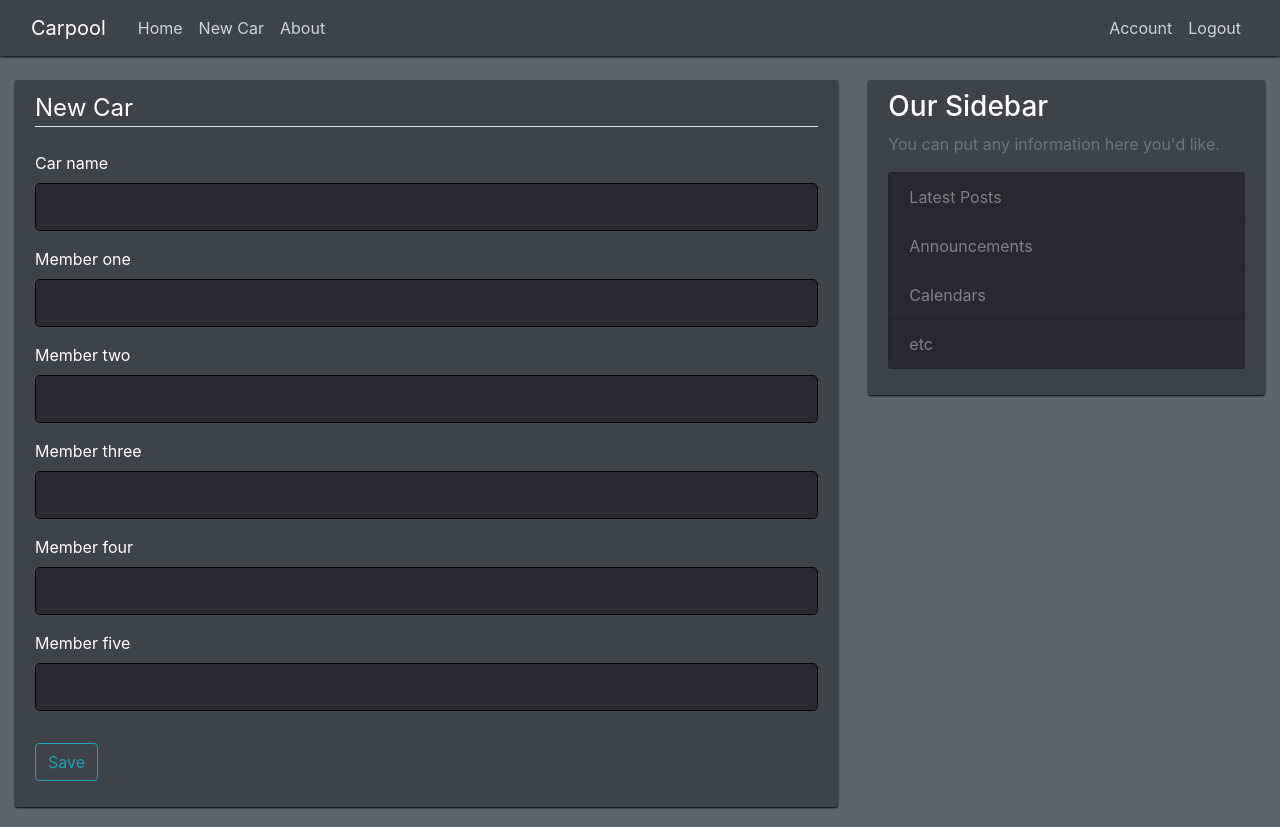
After one commit to pokpe/carpool, a Flask app: page /car/new in a window 1280 px wide. The commit adds this page. Run offline with Flask 2, Linux system fonts and the light colour scheme; the visitor is signed in with stand-in values (Sample User, id 1); some libraries are stand-ins or nearby versions.

Commit message:
Done with adding user to car

```diff
--- a/carpool/__init__.py
+++ b/carpool/__init__.py
@@ -26,10 +26,12 @@
     from carpool.main.routes import main
     from carpool.users.routes import users
     from carpool.posts.routes import posts
+    from carpool.cars.routes import cars
     from carpool.errors.handlers import errors
     app.register_blueprint(main)
     app.register_blueprint(users)
     app.register_blueprint(posts)
+    app.register_blueprint(cars)
     app.register_blueprint(errors)
 
     return app
--- a/carpool/cars/forms.py
+++ b/carpool/cars/forms.py
@@ -1,8 +1,32 @@
 from flask_wtf import FlaskForm
 from wtforms import StringField, SubmitField, TextAreaField
-from wtforms.validators import DataRequired
+from wtforms.validators import DataRequired, Email, Length, Optional, ValidationError
+from carpool.models import User
 
 class CarForm(FlaskForm):
-    title = StringField('Car name', validators=[DataRequired()])
-    content = TextAreaField('Members', validators=[DataRequired()])
-    submit = SubmitField('Create')
+    car_name = StringField('Car name', validators=[DataRequired(), Length(min=2, max=20)])
+
+    member_one = StringField('Member one',validators=[DataRequired(), Email(), Optional()])
+    member_two = StringField('Member two', validators=[Email(), Optional()])
+    member_three = StringField('Member three', validators=[Email(), Optional()])
+    member_four = StringField('Member four', validators=[Email(), Optional()])
+    member_five = StringField('Member five', validators=[Email(), Optional()])
+
+    submit = SubmitField('Save')
+
+    def validate(self):
+        if not FlaskForm.validate(self):
+            return False
+        seen = set()
+        for field in [self.member_one, self.member_two, self.member_three, self.member_four, self.member_five]:
+            if field.data:
+                if field.data in seen:
+                    field.errors.append('That email already exists in this car')
+                    return False
+                else:
+                    seen.add(field.data)
+                    user = User.query.filter_by(email=field.data).first()
+                    if not user:
+                        field.errors.append('Account with that email dsnt exist')
+                        return False
+        return True
--- a/carpool/cars/routes.py
+++ b/carpool/cars/routes.py
@@ -2,7 +2,7 @@
                    redirect, request, abort, Blueprint)
 from flask_login import current_user, login_required
 from carpool import db
-from carpool.models import Car
+from carpool.models import Car, User
 from carpool.cars.forms import CarForm
 
 cars = Blueprint('cars', __name__)
@@ -17,9 +17,93 @@
 def new_car():
     form = CarForm()
     if form.validate_on_submit():
-        car = Car(title=form.title.data, content=form.content.data, author=current_user)
+
+        user_one = User.query.filter_by(email=form.member_one.data).first()
+        user_two = User.query.filter_by(email=form.member_two.data).first()
+        user_three = User.query.filter_by(email=form.member_three.data).first()
+        user_four = User.query.filter_by(email=form.member_four.data).first()
+        user_five = User.query.filter_by(email=form.member_five.data).first()
+
+        cars.member_one = user_one.id if user_one else ""
+        cars.member_two = user_two.id if user_two else ""
+        cars.member_three = user_three.id if user_three else ""
+        cars.member_four = user_four.id if user_four else ""
+        cars.member_five = user_five.id if user_five else ""
+
+        car = Car(car_name=form.car_name.data,
+                  member_one=cars.member_one,
+                  member_two=cars.member_two,
+                  member_three=cars.member_three,
+                  member_four=cars.member_four,
+                  member_five=cars.member_five)
         db.session.add(car)
         db.session.commit()
         flash('New car has been created!', 'success')
         return redirect(url_for('main.home'))
     return render_template('create_car.html', title='New Car', form=form, legend='New Car')
+
+@cars.route("/car/<int:car_id>/update", methods=["GET", "POST"])
+@login_required
+def update_car(car_id):
+    cars = Car.query.get_or_404(car_id)
+
+    if current_user.id != cars.member_one \
+    and current_user.id != cars.member_two \
+    and current_user.id != cars.member_three \
+    and current_user.id != cars.member_four \
+    and current_user.id != cars.member_five:
+        abort(403)
+
+    form = CarForm()
+
+    if form.validate_on_submit():
+        cars.car_name = form.car_name.data
+
+        user_one = User.query.filter_by(email=form.member_one.data).first()
+        user_two = User.query.filter_by(email=form.member_two.data).first()
+        user_three = User.query.filter_by(email=form.member_three.data).first()
+        user_four = User.query.filter_by(email=form.member_four.data).first()
+        user_five = User.query.filter_by(email=form.member_five.data).first()
+
+        cars.member_one = user_one.id if user_one else ""
+        cars.member_two = user_two.id if user_two else ""
+        cars.member_three = user_three.id if user_three else ""
+        cars.member_four = user_four.id if user_four else ""
+        cars.member_five = user_five.id if user_five else ""
+
+        db.session.commit()
+        flash('Your car as been updated', 'success')
+        return redirect(url_for('main.home', car_id=cars.id))
+    elif request.method == 'GET':
+
+        user_one = User.query.filter_by(id=cars.member_one).first()
+        user_two = User.query.filter_by(id=cars.member_two).first()
+        user_three = User.query.filter_by(id=cars.member_three).first()
+        user_four = User.query.filter_by(id=cars.member_four).first()
+        user_five = User.query.filter_by(id=cars.member_five).first()
+
+        form.car_name.data = cars.car_name
+        form.member_one.data = user_one.email if user_one else ""
+        form.member_two.data = user_two.email if user_two else ""
+        form.member_three.data = user_three.email if user_three else ""
+        form.member_four.data = user_four.email if user_four else ""
+        form.member_five.data = user_five.email if user_five else ""
+    return render_template('create_car.html', title='Update Car',
+                           form=form, legend='Update Car')
+
+
+@cars.route("/car/<int:car_id>/delete", methods=["POST"])
+@login_required
+def delete_car(car_id):
+    cars = Car.query.get_or_404(car_id)
+
+    if current_user.id != cars.member_one \
+    and current_user.id != cars.member_two \
+    and current_user.id != cars.member_three \
+    and current_user.id != cars.member_four \
+    and current_user.id != cars.member_five:
+            abort(403)
+    db.session.delete(cars)
+    db.session.commit()
+    flash('Your car as been deleted', 'success')
+    return redirect(url_for('main.home'))
--- a/carpool/static/style.css
+++ b/carpool/static/style.css
@@ -2,11 +2,6 @@
   background: #5F636C;
   color: #fff;
   margin-top: 5rem;
-}
-
-body.login-body {
-  margin-left: 20%;
-  margin-right: 20%;
 }
 
 h1, h2, h3, h4, h5, h6 {
@@ -28,11 +23,19 @@
   .col-md-8 {
       max-width: 900px;
   }
+  body.login-body {
+    margin-left: 20%;
+    margin-right: 20%;
+  }
 }
 
 @media (min-width: 1200px) {
   .container {
       max-width: 1700px;
+  }
+  body.login-body {
+    margin-left: 37%;
+    margin-right: 37%;
   }
 }
 
--- a/carpool/templates/base.html
+++ b/carpool/templates/base.html
@@ -21,7 +21,7 @@
           <div class="collapse navbar-collapse" id="navbarToggle">
             <div class="navbar-nav mr-auto">
               <a class="nav-item nav-link" href="{{ url_for('main.home') }}">Home</a>
-              <a class="nav-item nav-link" href="{{ url_for('posts.new_post') }}">New Car</a>
+              <a class="nav-item nav-link" href="{{ url_for('cars.new_car') }}">New Car</a>
               <a class="nav-item nav-link" href="{{ url_for('main.about') }}">About</a>
             </div>
             <!-- Navbar Right Side -->
--- /dev/null
+++ b/carpool/templates/create_car.html
@@ -0,0 +1,93 @@
+{% extends "base.html" %}
+{% block content %}
+<div class="content-section">
+    <form method="POST" action="">
+      {{ form.hidden_tag() }}
+      <fieldset class="form-group">
+        <legend class="border-bottom mb-4">{{ legend }}</legend>
+        <div class="form-group">
+            {{ form.car_name.label(class="form-control-label") }}
+            {% if form.car_name.errors %}
+              {{ form.car_name(class="form-control form-control-lg is-invalid") }}
+              <div class="invalid-feedback">
+                  {% for error in form.car_name.errors %}
+                      <span>{{ error }}</span>
+                  {% endfor %}
+              </div>
+            {% else %}
+                {{ form.car_name(class="form-control form-control-lg") }}
+            {% endif %}
+        </div>
+        <div class="form-group">
+            {{ form.member_one.label(class="form-control-label") }}
+            {% if form.member_one.errors %}
+              {{ form.member_one(class="form-control form-control-lg is-invalid") }}
+              <div class="invalid-feedback">
+                  {% for error in form.member_one.errors %}
+                      <span>{{ error }}</span>
+                  {% endfor %}
+              </div>
+            {% else %}
+                {{ form.member_one(class="form-control form-control-lg") }}
+            {% endif %}
+        </div>
+        <div class="form-group">
+            {{ form.member_two.label(class="form-control-label") }}
+            {% if form.member_two.errors %}
+              {{ form.member_two(class="form-control form-control-lg is-invalid") }}
+              <div class="invalid-feedback">
+                  {% for error in form.member_two.errors %}
+                      <span>{{ error }}</span>
+                  {% endfor %}
+              </div>
+            {% else %}
+                {{ form.member_two(class="form-control form-control-lg") }}
+            {% endif %}
+        </div>
+        <div class="form-group">
+            {{ form.member_three.label(class="form-control-label") }}
+            {% if form.member_three.errors %}
+              {{ form.member_three(class="form-control form-control-lg is-invalid") }}
+              <div class="invalid-feedback">
+                  {% for error in form.member_three.errors %}
+                      <span>{{ error }}</span>
+                  {% endfor %}
+              </div>
+            {% else %}
+                {{ form.member_three(class="form-control form-control-lg") }}
+            {% endif %}
+        </div>
+        <div class="form-group">
+            {{ form.member_four.label(class="form-control-label") }}
+            {% if form.member_four.errors %}
+              {{ form.member_four(class="form-control form-control-lg is-invalid") }}
+              <div class="invalid-feedback">
+                  {% for error in form.member_four.errors %}
+                      <span>{{ error }}</span>
+                  {% endfor %}
+              </div>
+            {% else %}
+                {{ form.member_four(class="form-control form-control-lg") }}
+            {% endif %}
+        </div>
+        <div class="form-group">
+            {{ form.member_five.label(class="form-control-label") }}
+            {% if form.member_five.errors %}
+              {{ form.member_five(class="form-control form-control-lg is-invalid") }}
+              <div class="invalid-feedback">
+                  {% for error in form.member_five.errors %}
+                      <span>{{ error }}</span>
+                  {% endfor %}
+              </div>
+            {% else %}
+                {{ form.member_five(class="form-control form-control-lg") }}
+            {% endif %}
+        </div>
+
+      </fieldset>
+      <div class="form-group">
+          {{ form.submit(class="btn btn-outline-info") }}
+      </div>
+    </form>
+</div>
+{% endblock content %}
--- a/carpool/users/routes.py
+++ b/carpool/users/routes.py
@@ -59,16 +59,12 @@
             picture_file = save_picture(form.picture.data)
             current_user.image_file = picture_file
         current_user.username = form.username.data
-        current_user.email = form.email.data
-        current_user.week_day = form.week_day.data
         db.session.commit()
         flash('Your account has been updated!', 'success')
         return redirect(url_for('users.account'))
     elif request.method == 'GET':
         form.username.data = current_user.username
         form.email.data = current_user.email
-        form.week_day.data = current_user.week_day
-        form.car_points.data = current_user.car_points
     image_file = url_for('static', filename='profile_pics/' + current_user.image_file)
     return render_template('account.html',
                            title='Account',
```
Also changed, not shown: carpool/main/routes.py (+11 -3 lines), carpool/models.py (+8 -11 lines), carpool/templates/account.html (+3 -28 lines), carpool/templates/home.html (+71 -10 lines), carpool/users/forms.py (+11 -10 lines), carpool/site.db.
